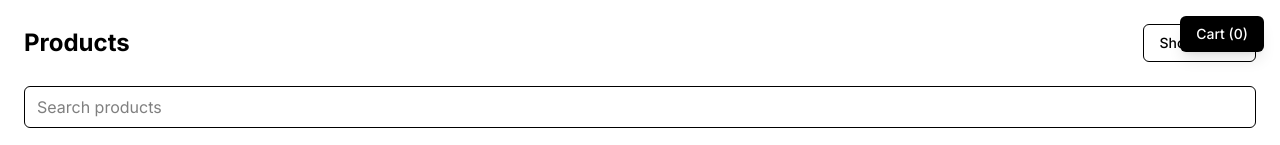
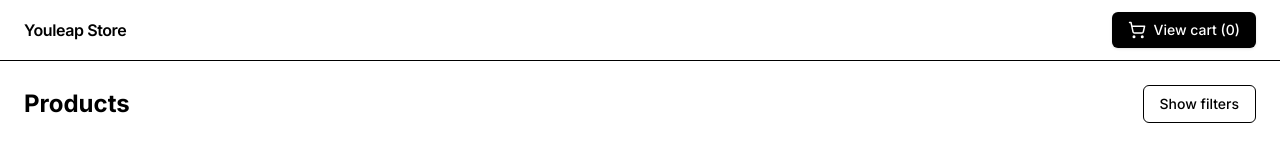
Before and after one commit to ShaniStaretz/youleap-ecommerce-demo, a Next.js app: page /products in a window 1280 px wide. Shown: the top 145 px of the page. Built offline with nearby package versions, Linux system fonts and the light colour scheme.

Commit message:
improve cart checkout flow

```diff
--- a/src/components/CartProvider.tsx
+++ b/src/components/CartProvider.tsx
@@ -2,12 +2,15 @@
 
 import { createContext, useContext, useMemo, useState } from "react"
 import { z } from "zod"
+import { ShoppingCart } from "lucide-react"
+import Link from "next/link"
 import { formatPrice } from "@/lib/pricing"
 import type { Price } from "@/types/product"
 
 type CartItem = {
   id: string
   productId: string
+  variantId: string
   productTitle: string
   variantTitle: string
   price: Price
@@ -26,12 +29,18 @@ type CartContextValue = {
   setQuantity: (id: string, quantity: number) => void
 }
 
+type CheckoutField = "name" | "address" | "city" | "postalCode"
+
+function currentCurrency(items: CartItem[]): string | undefined {
+  return items[0]?.price.currency_code
+}
+
 const CartContext = createContext<CartContextValue | null>(null)
 const shippingSchema = z.object({
-  name: z.string().trim().min(2, "Enter your full name."),
-  address: z.string().trim().min(5, "Enter a valid address."),
-  city: z.string().trim().min(2, "Enter your city."),
-  postalCode: z.string().trim().min(3, "Enter a valid postal code."),
+  name: z.string().trim().min(2, "Enter your full name, at least 2 characters."),
+  address: z.string().trim().min(5, "Enter your street address, at least 5 characters."),
+  city: z.string().trim().min(2, "Enter your city, at least 2 characters."),
+  postalCode: z.string().trim().min(3, "Enter your postal code, at least 3 characters."),
 })
 
 export function useCart() {
@@ -45,8 +54,10 @@ export function useCart() {
 export default function CartProvider({ children }: { children: React.ReactNode }) {
   const [items, setItems] = useState<CartItem[]>([])
   const [isOpen, setIsOpen] = useState(false)
+  const [isCheckoutOpen, setIsCheckoutOpen] = useState(false)
   const [checkoutMessage, setCheckoutMessage] = useState("")
-  const [checkoutError, setCheckoutError] = useState("")
+  const [checkoutErrors, setCheckoutErrors] = useState<Partial<Record<CheckoutField, string>>>({})
+  const [currencyError, setCurrencyError] = useState("")
 
   const cart = useMemo<CartContextValue>(() => {
     const itemCount = items.reduce((sum, item) => sum + item.quantity, 0)
@@ -59,8 +70,13 @@ export default function CartProvider({ children }: { children: React.ReactNode }
       itemCount,
       total,
       addToCart: (input) => {
+        const cartCurrency = currentCurrency(items)
+        if (cartCurrency && cartCurrency !== input.price.currency_code) {
+          setCurrencyError("Items in one cart must use the same currency.")
+          return
+        }
         setItems((current) => {
-          const existing = current.find((item) => item.id === `${input.productId}:${input.price.amount}:${input.variantTitle}`)
+          const existing = current.find((item) => item.id === input.variantId)
           if (existing) {
             return current.map((item) =>
               item.id === existing.id
@@ -72,13 +88,15 @@ export default function CartProvider({ children }: { children: React.ReactNode }
             ...current,
             {
               ...input,
-              id: `${input.productId}:${input.price.amount}:${input.variantTitle}`,
+              id: input.variantId,
               quantity: 1,
             },
           ]
         })
         setCheckoutMessage("")
-        setCheckoutError("")
+        setCheckoutErrors({})
+        setCurrencyError("")
+        setIsCheckoutOpen(false)
         setIsOpen(true)
       },
       removeFromCart: (id) => setItems((current) => current.filter((item) => item.id !== id)),
@@ -86,7 +104,12 @@ export default function CartProvider({ children }: { children: React.ReactNode }
         setItems((current) =>
           current.map((item) =>
             item.id === id
-              ? { ...item, quantity: Math.max(1, Math.min(quantity, item.inventoryQuantity)) }
+              ? {
+                  ...item,
+                  quantity: Number.isFinite(quantity)
+                    ? Math.max(1, Math.min(Math.floor(quantity), item.inventoryQuantity))
+                    : item.quantity,
+                }
               : item
           )
         ),
@@ -98,11 +121,25 @@ export default function CartProvider({ children }: { children: React.ReactNode }
     const formData = new FormData(event.currentTarget)
     const result = shippingSchema.safeParse(Object.fromEntries(formData))
     if (!result.success) {
-      setCheckoutError(result.error.issues[0]?.message ?? "Check your shipping details.")
+      const errors = result.error.issues.reduce<Partial<Record<CheckoutField, string>>>(
+        (fieldErrors, issue) => {
+          const field = issue.path[0]
+          if (typeof field === "string" && field in shippingSchema.shape) {
+            fieldErrors[field as CheckoutField] = issue.message
+          }
+          return fieldErrors
+        },
+        {}
+      )
+      setCheckoutErrors(errors)
       setCheckoutMessage("")
+      const firstInvalidField = Object.keys(errors)[0]
+      if (firstInvalidField) {
+        document.getElementById(`checkout-${firstInvalidField}`)?.focus()
+      }
       return
     }
-    setCheckoutError("")
+    setCheckoutErrors({})
     setCheckoutMessage("Order confirmed. Thank you for your purchase!")
     setItems([])
     event.currentTarget.reset()
@@ -110,15 +147,24 @@ export default function CartProvider({ children }: { children: React.ReactNode }
 
   return (
     <CartContext.Provider value={cart}>
-      {children}
+      <header className="sticky top-0 z-40 border-b bg-white/95 px-4 py-3 backdrop-blur sm:px-6">
+        <div className="mx-auto flex w-full max-w-7xl items-center justify-between gap-4">
+          <Link href="/products" className="font-semibold tracking-tight">
+            Youleap Store
+          </Link>
         <button
           type="button"
+          aria-label={`View cart with ${cart.itemCount} items`}
           aria-expanded={isOpen}
           onClick={() => setIsOpen((open) => !open)}
-        className="fixed right-4 top-4 z-40 rounded-md bg-black px-4 py-2 text-sm font-medium text-white shadow-lg"
+          className="flex items-center gap-2 rounded-md bg-black px-4 py-2 text-sm font-medium text-white shadow-sm"
         >
-        Cart ({cart.itemCount})
+          <ShoppingCart size={18} aria-hidden="true" />
+          View cart ({cart.itemCount})
         </button>
+        </div>
+      </header>
+      {children}
       {isOpen && (
         <aside className="fixed inset-y-0 right-0 z-50 w-full max-w-md overflow-y-auto border-l bg-white p-5 shadow-2xl">
           <div className="mb-6 flex items-center justify-between gap-4">
@@ -129,8 +175,13 @@ export default function CartProvider({ children }: { children: React.ReactNode }
           </div>
           {cart.items.length === 0 ? (
             <>
+              {checkoutMessage ? (
+                <p role="status" className="text-sm text-green-700">
+                  {checkoutMessage}
+                </p>
+              ) : (
                 <p className="text-gray-600">Your cart is empty.</p>
-              {checkoutMessage && <p role="status" className="mt-4 text-sm text-green-700">{checkoutMessage}</p>}
+              )}
             </>
           ) : (
             <>
@@ -161,16 +212,64 @@ export default function CartProvider({ children }: { children: React.ReactNode }
                   </li>
                 ))}
               </ul>
+              {currencyError && <p role="alert" className="mt-4 text-sm text-red-700">{currencyError}</p>}
               <p className="mt-6 text-right text-lg font-bold">Total: {formatPrice({ amount: cart.total, currency_code: cart.items[0].price.currency_code })}</p>
+              {!isCheckoutOpen ? (
+                <button
+                  type="button"
+                  onClick={() => setIsCheckoutOpen(true)}
+                  className="mt-6 w-full rounded-md bg-black px-4 py-3 text-white"
+                >
+                  Checkout
+                </button>
+              ) : (
               <form onSubmit={handleCheckout} className="mt-6 space-y-3">
                 <h3 className="font-semibold">Checkout</h3>
-                {(["name", "address", "city", "postalCode"] as const).map((field) => (
-                  <input key={field} name={field} placeholder={field === "postalCode" ? "Postal code" : field[0].toUpperCase() + field.slice(1)} className="w-full rounded-md border px-3 py-2" />
+                {([
+                  ["name", "Full name", "name"],
+                  ["address", "Address", "street-address"],
+                  ["city", "City", "address-level2"],
+                  ["postalCode", "Postal code", "postal-code"],
+                ] as const).map(([field, label, autoComplete]) => (
+                  <div key={field}>
+                    <label className="block text-sm font-medium" htmlFor={`checkout-${field}`}>
+                      {label}
+                    </label>
+                    <input
+                      id={`checkout-${field}`}
+                      name={field}
+                      placeholder={
+                        field === "name"
+                          ? "e.g. Jane Doe"
+                          : field === "address"
+                            ? "e.g. 12 Main Street"
+                            : field === "city"
+                              ? "e.g. Tel Aviv"
+                              : "e.g. 12345"
+                      }
+                      autoComplete={autoComplete}
+                      required
+                      aria-invalid={Boolean(checkoutErrors[field])}
+                      aria-describedby={checkoutErrors[field] ? `${field}-error` : undefined}
+                      onChange={() =>
+                        setCheckoutErrors((current) => ({
+                          ...current,
+                          [field]: undefined,
+                        }))
+                      }
+                      className={`w-full rounded-md border px-3 py-2 ${checkoutErrors[field] ? "border-red-600 ring-1 ring-red-600" : ""}`}
+                    />
+                    {checkoutErrors[field] && (
+                      <p id={`${field}-error`} role="alert" className="mt-1 text-sm text-red-700">
+                        {checkoutErrors[field]}
+                      </p>
+                    )}
+                  </div>
                 ))}
-                {checkoutError && <p role="alert" className="text-sm text-red-700">{checkoutError}</p>}
                 {checkoutMessage && <p role="status" className="text-sm text-green-700">{checkoutMessage}</p>}
                 <button type="submit" className="w-full rounded-md bg-black px-4 py-3 text-white">Complete checkout</button>
               </form>
+              )}
             </>
           )}
         </aside>
```
Lines whose indentation alone changed are shown as unchanged.
